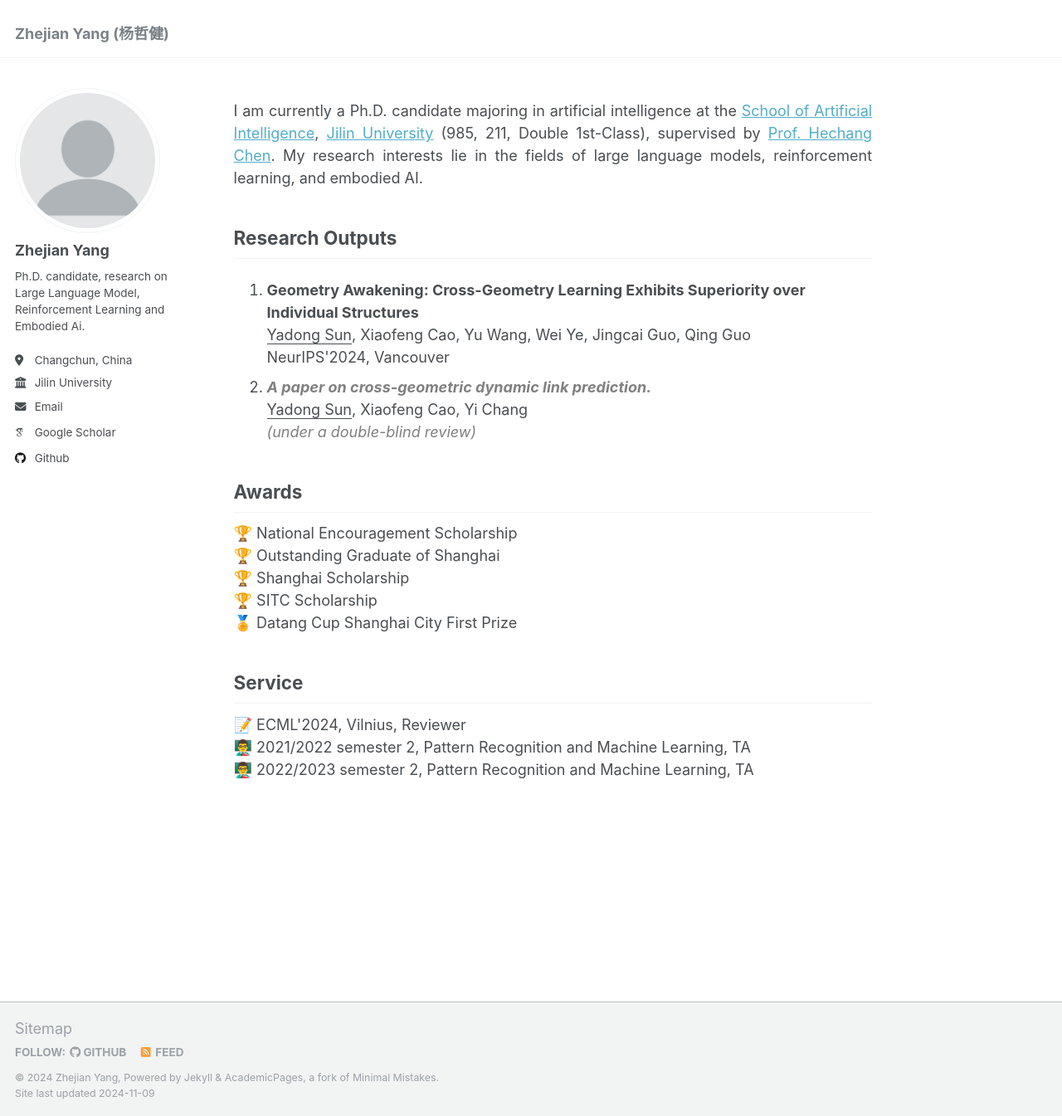
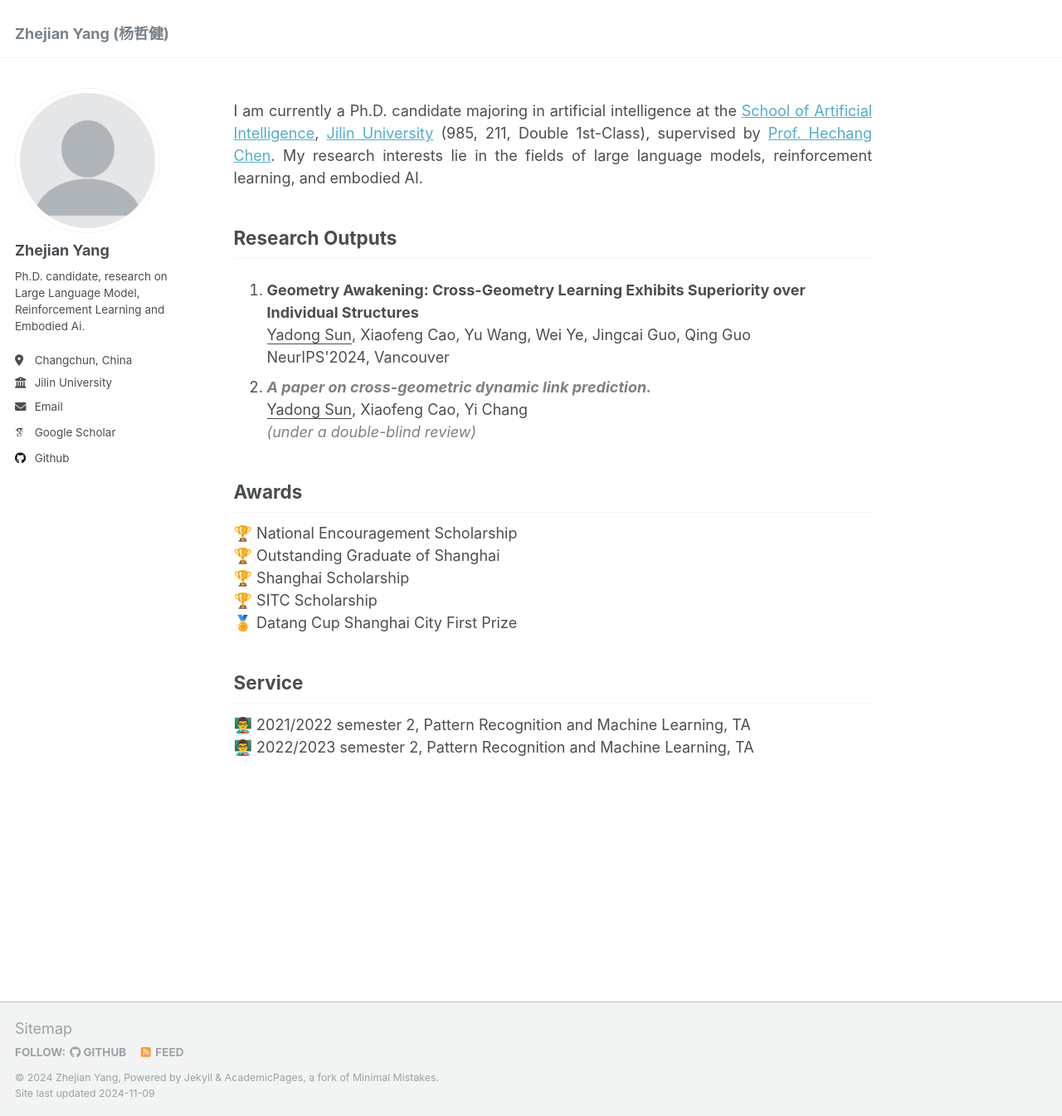
Before and after one commit to Caster-Yang/Caster-Yang.github.io, a Jekyll site: the page built from _pages/about.md, in a window 1280 px wide and 1345 px high. Shown: the whole window at 83% size. Built offline with Jekyll 4.4.1, drawn with Linux system fonts in a browser that asks for light colours; some web fonts are replaced.

Commit message:
Update about.md

```diff
--- a/_pages/about.md
+++ b/_pages/about.md
@@ -53,8 +53,6 @@ Service
 ------
 
 <p style="text-align: justify;">
-📝 ECML'2024, Vilnius, Reviewer
-<br>
 👨‍🏫 2021/2022 semester 2, Pattern Recognition and Machine Learning, TA
 <br>
 👨‍🏫 2022/2023 semester 2, Pattern Recognition and Machine Learning, TA
```
